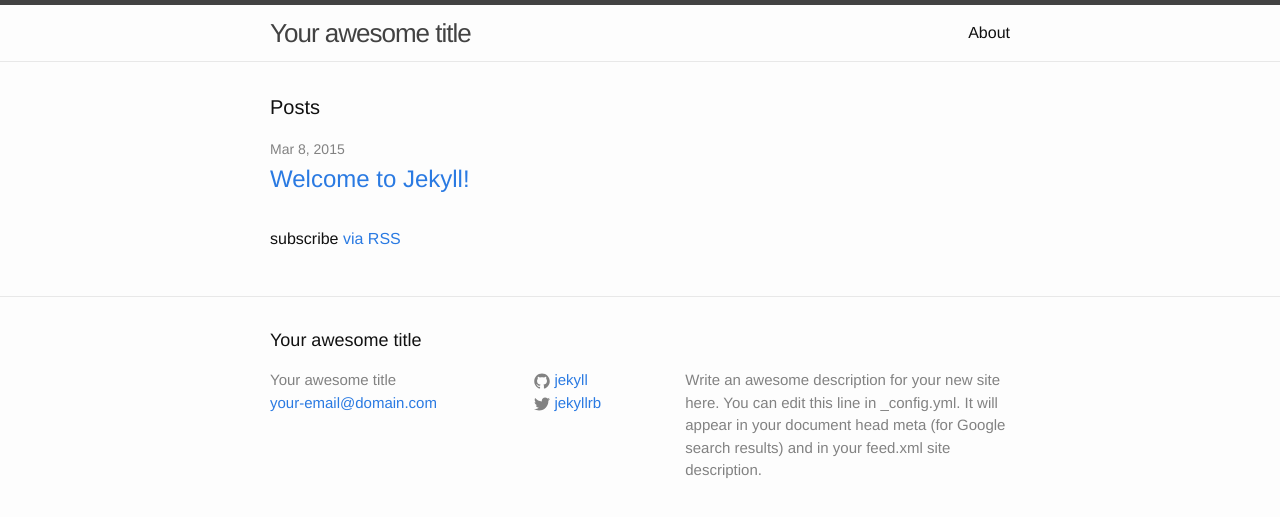
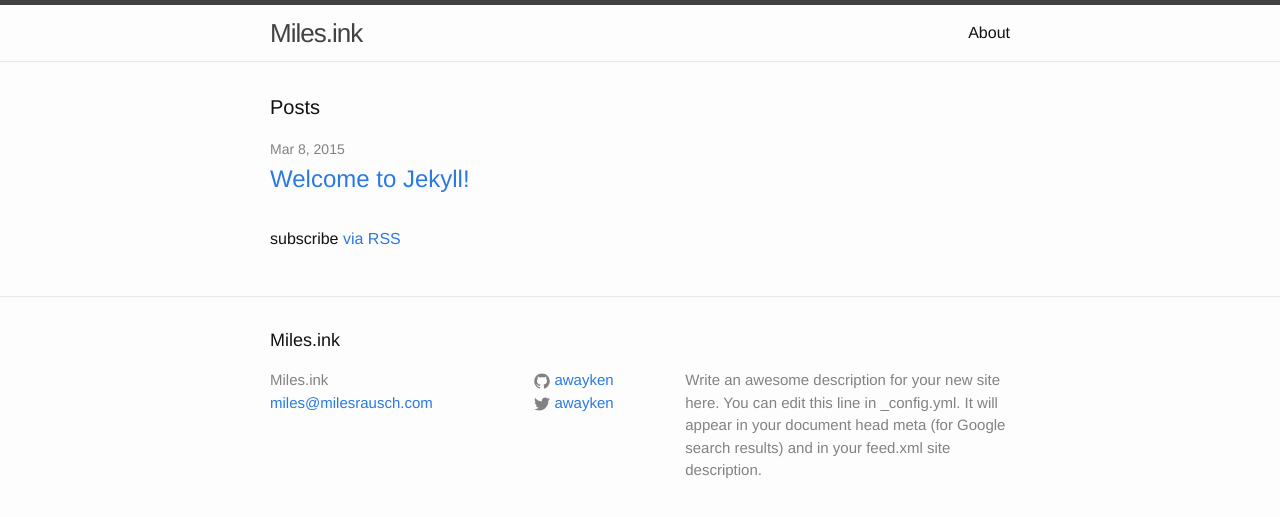
Before and after one commit to awayken/miles.ink, a Jekyll site: the page built from index.html, in a window 1280 px wide. Shown: the top 517 px of the page. Built offline with Jekyll 4.4.1, drawn with Linux system fonts in a browser that asks for light colours.

Commit message:
Set some configuration options in Jekyll.

```diff
--- a/_config.yml
+++ b/_config.yml
@@ -1,14 +1,18 @@
 # Site settings
-title: Your awesome title
-email: your-email@domain.com
-description: > # this means to ignore newlines until "baseurl:"
+title: Miles.ink
+email: miles@milesrausch.com
+description: >
   Write an awesome description for your new site here. You can edit this
   line in _config.yml. It will appear in your document head meta (for
   Google search results) and in your feed.xml site description.
-baseurl: "" # the subpath of your site, e.g. /blog/
-url: "http://yourdomain.com" # the base hostname & protocol for your site
-twitter_username: jekyllrb
-github_username:  jekyll
+baseurl: ""
+url: "http://miles.ink"
+twitter_username: awayken
+github_username:  awayken
 
 # Build settings
 markdown: kramdown
+
+# Kramdown settings
+kramdown:
+  input: GFM
```
